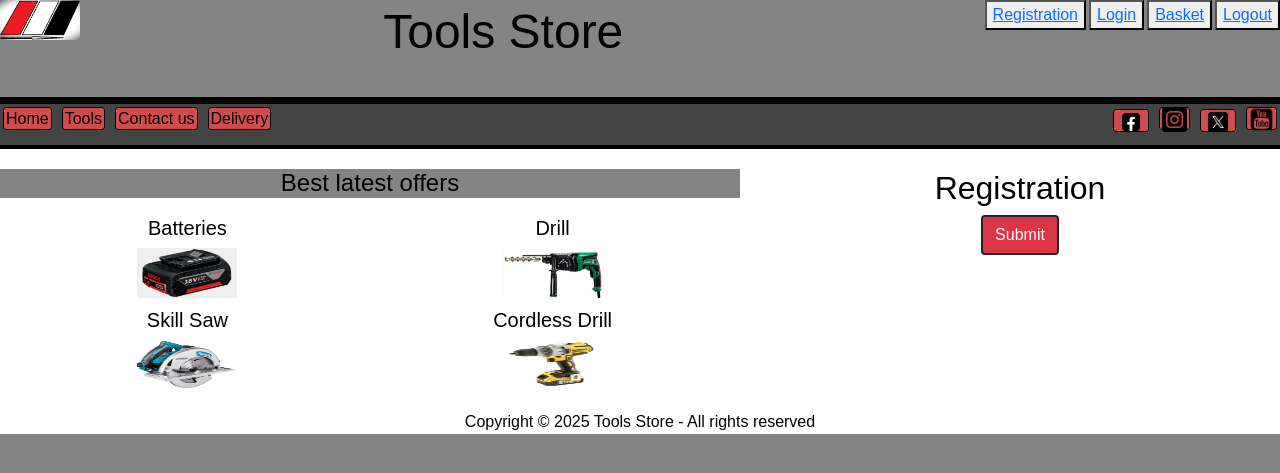
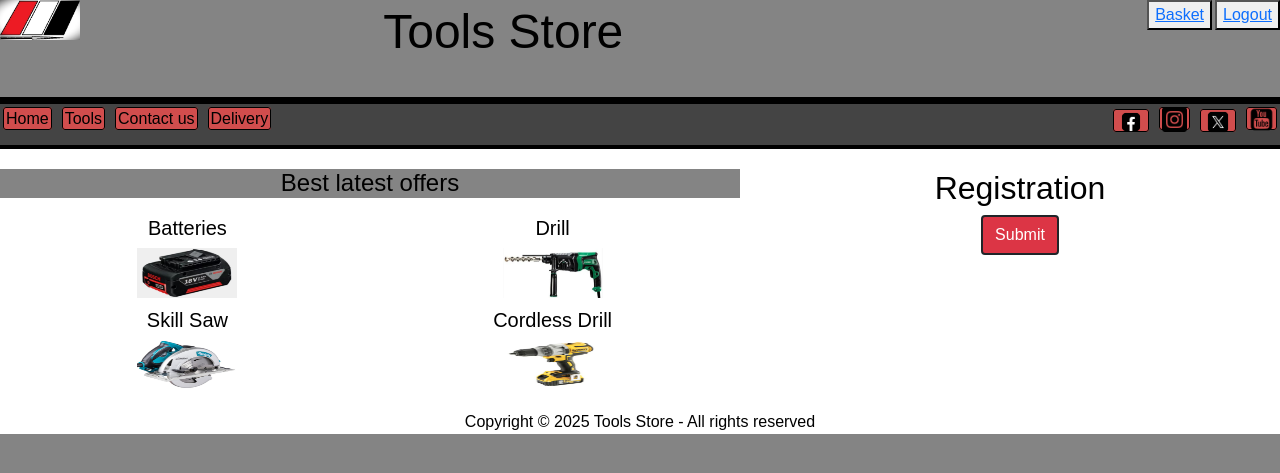
Before and after one commit to DimDeveloper18/Frameworks-Assignment, a Django app: template tools_store/customers/templates/customers/register.html in a window 1280 px wide. Shown: the top 473 px of the page. Run offline with Django 5.2, Linux system fonts and the light colour scheme; the template is opened without the code that fills it: values that come from a table or form of the project are taken from there, others are empty; data comes from the database, SQL or seed files in the repository; some libraries are stand-ins or nearby versions.

Commit message:
File 'base.html' in 'products_store' app changed: buttons for registrations and login replaced, 'else' element added to if statement, also 'csrf_token' created.

```diff
--- a/tools_store/products_store/templates/products_store/base.html
+++ b/tools_store/products_store/templates/products_store/base.html
@@ -24,12 +24,14 @@
                 <img id="mlogo" src="{% static 'products_store/product_image/spstlogo.jpg' %}" alt="Site Logo" height="30" width="50">
                 <h1>Tools Store</h1>
                     <div class="regbutt">
-                        <button id="regBtn"><a href="{% url 'products_store-register_page' %}">Registration</a></button>
-                        <button id="logBtn"><a href="{% url 'products_store-login_page' %}">Login</a></button>
-                            {% if current_user.is_authenticated %}
+                        {% if current_user.is_authenticated %}
+                                {% csrf_token %}
                                 <button id="bask"><a href="{% url 'products_store-basket_page' %}">Basket</a></button>
                                 <button id="logoutbtn"><a href="{% url 'products_store-logout' %}">Logout</a> </button>
-                            {% endif %}
+                        {% else %}
+                            <button id="regBtn"><a href="{% url 'customers-reg_form' %}">Registration</a></button>
+                            <button id="logBtn"><a href="{% url 'customers-login' %}">Login</a></button>
+                        {% endif %}
                     </div>
         </header>
         <nav>
```
